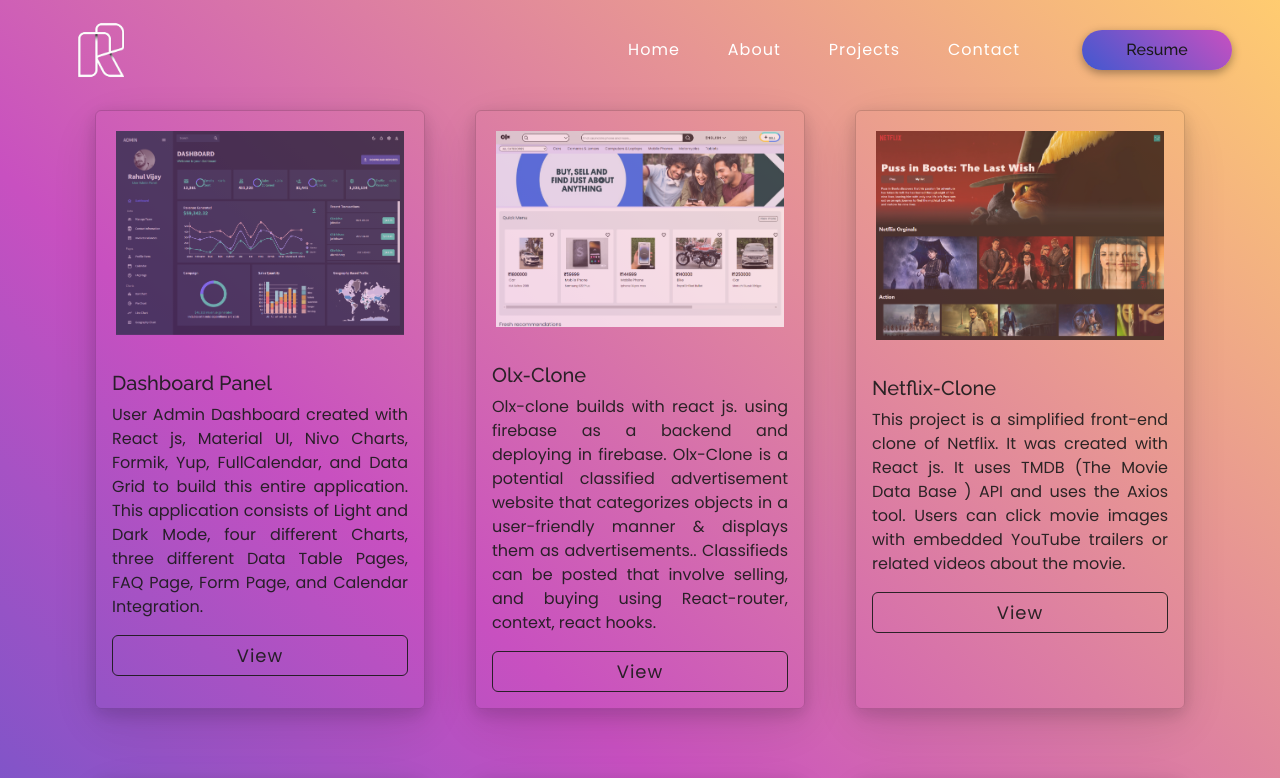
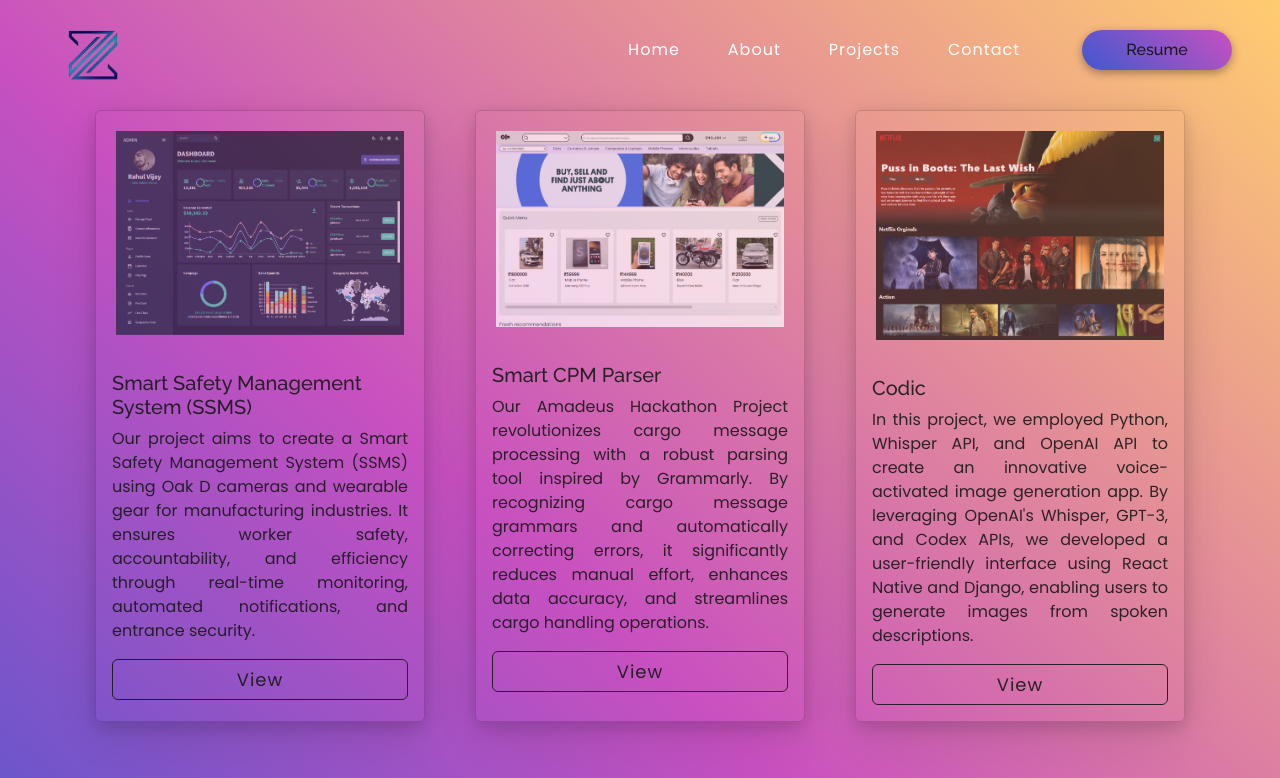
Before and after one commit to qasim418/portfolio, a React (Vite) app: page /project in a window 1280 px wide. Shown: the top 778 px of the page. Built offline with nearby package versions, Linux system fonts and the light colour scheme.

Commit message:
update portfolio

```diff
--- a/index.html
+++ b/index.html
@@ -4,7 +4,7 @@
     <meta charset="UTF-8" />
     <link rel="icon" type="image/svg+xml" href="/vite.svg" />
     <meta name="viewport" content="width=device-width, initial-scale=1.0" />
-    <title>Rahul Vijay</title>
+    <title>Zubair Zafar</title>
   </head>
   <body>
     <div id="root"></div>
--- a/src/components/Aboutpage.jsx
+++ b/src/components/Aboutpage.jsx
@@ -12,7 +12,7 @@
                 <Row className='textbackground'>
                     <Col md={7} >
                         <h3 className='aboutmetext'>About <span>Me</span></h3>
-                        <p className='aboutdetails'> I m a self-taught Front End developer from India. I build websites with a focus on providing the experience for everyone using them and responsiveness. Curious to learn more about developing scalable distribution systems, love problem solving, and care about writing and maintainable code. A responsive design makes your website accessible to all users, regardless of their devices.
+                        <p className='aboutdetails'>I'm a software engineer at Etihad Airways Aviation Group in Abu Dhabi, specializing in digital technology innovation. With a background in Computer Science, I excel in ML libraries, web technologies, and coding competitions. I've led top-performing teams, won hackathons, and taught Python at Stanford University. My diverse skill set includes ReactJS, Node.js, Git, and more. Passionate about innovation, I'm eager to contribute to cutting-edge projects
                         </p>
                         <div className="skillsContainer">
                             <div className="skill--scroll">
--- a/src/components/Contactpage.jsx
+++ b/src/components/Contactpage.jsx
@@ -7,15 +7,18 @@
       <Container>
         <h2 className="contacthead">Get In Touch</h2>
         <p className="contactpara">
-          I’m currently searching for opportunities for a front-end developer
-          role. <br /> If there is any vacancy my inbox is always open. Whether
-          <br /> you have any further questions or just want to say hi, <br />
-          I’ll try my best to get back to you!
+        I'm a passionate MERN Stack developer actively seeking new opportunities.
+        <br /> With a strong background in web development, including expertise in technologies like ReactJS, Redux, and JavaScript,
+          <br />I bring a proven track record of delivering clean and efficient code.  <br />
+          My dedication to problem-solving and continuous learning drives my commitment to excellence in web development
         </p>
+
+
+
         <button
           className="contactbtn"
           onClick={() => {
-            window.open("https://www.instagram.com/rahulvijay81/");
+            window.open("https://www.linkedin.com/in/zubair480");
           }}
         >
           Say Hello
@@ -24,7 +27,7 @@
         <p className="copyright">
           © Copyright 2023
           <hr />
-          Designed & Built by <span>rahulvijay</span>
+          Designed & Built by <span>Zubair Zafar</span>
         </p>
       </Container>
     </div>
--- a/src/components/Header.jsx
+++ b/src/components/Header.jsx
@@ -86,7 +86,7 @@
           <Button
             onClick={() => {
               window.open(
-                "https://drive.google.com/file/d/15vdagidjigsbsGOCWLp2vJeqBGFXGXoU/view?usp=drive_link"
+                "https://drive.google.com/file/d/1G99LFNfpumXu6wbjMi_Y3IsgWvKKnSyA/view?usp=sharing"
               );
             }}
             className="resumebtn"
--- a/src/components/Homepage.jsx
+++ b/src/components/Homepage.jsx
@@ -4,37 +4,36 @@
   AiFillGithub,
   AiOutlineTwitter,
   AiFillInstagram,
+  AiFillPhone,
+  AiFillMail,
 } from "react-icons/ai";
 import { FaLinkedinIn } from "react-icons/fa";
 import "../pages/style.css";
 
 
 function Home() {
+
   return (
     <div className='homepagebackground'>
       <Container>
         <Row>
           <Col md={7}>
             <h2 className='headtext'>Hello <span className='wave'>👋 </span></h2>
-            <h2 className='nametext'>Im Rahul Vijay</h2>
+            <h2 className='nametext'>Im Zubair Zafar</h2>
             <span></span>
             <Text />
             <button onClick={() => {
-              window.open("https://github.com/rahulvijay81");
+              window.open("https://github.com/zubair480");
             }}
               className='socailmediabtn'><AiFillGithub className='icon' /></button>
             <button onClick={() => {
-              window.open("https://www.linkedin.com/in/rahulvijay81/");
+              window.open("https://www.linkedin.com/in/zubair480");
             }}
               className='socailmediabtn'><FaLinkedinIn className='icon' /></button>
-            <button onClick={() => {
-              window.open("https://twitter.com/rahulvijay8156");
-            }}
-              className='socailmediabtn'><AiOutlineTwitter className='icon' /></button>
-            <button onClick={() => {
-              window.open("https://instagram.com/rahulvijay81");
-            }}
-              className='socailmediabtn'><AiFillInstagram className='icon' /></button>
+            <button onClick={() => window.open('https://wa.me/+923039008284', '_blank')}
+              className='socailmediabtn'><AiFillPhone className='icon' /></button>
+            <button onClick={() => window.open("mailto:zubairzafar480@gmail.com?subject=Subject%20of%20the%20email&body=Body%20of%20the%20email")}
+              className='socailmediabtn'><AiFillMail className='icon' /></button>
           </Col>
 
           <Col md={5}>
--- a/src/components/Projectlist.jsx
+++ b/src/components/Projectlist.jsx
@@ -11,7 +11,7 @@
 
 function Projectlist() {
   return (
-    <div className="projectbackground">
+    <div className="projectbackground" style={{height : "70rem"}}>
       <Container fluid className="project-section">
         <Container>
           <Row style={{ justifyContent: "center", paddingBottom: "10px" }}>
@@ -19,9 +19,9 @@
               <ProjectCard
                 imgPath={adminpanel}
                 isBlog={false}
-                title="Dashboard Panel"
-                description="User Admin Dashboard created with React js, Material UI, Nivo Charts, Formik, Yup, FullCalendar, and Data Grid to build this entire application. This application consists of Light and Dark Mode, four different Charts, three different Data Table Pages, FAQ Page, Form Page, and Calendar Integration."
-                ghLink="https://rahul-dashboard-pannel.netlify.app"
+                title="Smart Safety Management System (SSMS)"
+                description="Our project aims to create a Smart Safety Management System (SSMS) using Oak D cameras and wearable gear for manufacturing industries. It ensures worker safety, accountability, and efficiency through real-time monitoring, automated notifications, and entrance security."
+                ghLink="https://github.com/zubair480/UltraHack-Transatlantic"
               />
             </Col>
 
@@ -29,9 +29,9 @@
               <ProjectCard
                 imgPath={olximage}
                 isBlog={false}
-                title="Olx-Clone"
-                description="Olx-clone builds with react js. using firebase as a backend and deploying in firebase. Olx-Clone is a potential classified advertisement website that categorizes objects in a user-friendly manner & displays them as advertisements.. Classifieds can be posted that involve selling, and buying using React-router, context, react hooks."
-                ghLink="https://olx-clone-rahul.netlify.app/"
+                title="Smart CPM Parser"
+                description="Our Amadeus Hackathon Project revolutionizes cargo message processing with a robust parsing tool inspired by Grammarly. By recognizing cargo message grammars and automatically correcting errors, it significantly reduces manual effort, enhances data accuracy, and streamlines cargo handling operations."
+                ghLink="https://github.com/zubair480/amadeus-hackathon-proj"
               />
             </Col>
 
@@ -39,13 +39,13 @@
               <ProjectCard
                 imgPath={netfliximage}
                 isBlog={false}
-                title="Netflix-Clone"
-                description="This project is a simplified front-end clone of Netflix. It was created with React js. It uses TMDB (The Movie Data Base ) API and uses the Axios tool. Users can click movie images with embedded YouTube trailers or related videos about the movie."
-                ghLink="https://react-netflixweb-clone.netlify.app/"
+                title="Codic"
+                description="In this project, we employed Python, Whisper API, and OpenAI API to create an innovative voice-activated image generation app. By leveraging OpenAI's Whisper, GPT-3, and Codex APIs, we developed a user-friendly interface using React Native and Django, enabling users to generate images from spoken descriptions."
+                ghLink="https://github.com/QU01/OpenAIHackatonApp"
               />
             </Col>
 
-            <Col md={4} className="project-card">
+            {/* <Col md={4} className="project-card">
               <ProjectCard
                 imgPath={gridlinesbuilders}
                 isBlog={false}
@@ -73,7 +73,7 @@
                 description=" To-Do App that build will allow a user to add a task to a list of to-do items. Once the task is added, the user will be able to delete it as completed once it has done."
                 ghLink="https://todolist-rahul81.netlify.app/"
               />
-            </Col>
+            </Col> */}
           </Row>
         </Container>
       </Container>
--- a/src/components/Text.jsx
+++ b/src/components/Text.jsx
@@ -7,9 +7,10 @@
     <Typewriter
       options={{
         strings: [
-          "React Js Developer",
-          "UI Developer",
-          "Front End Developer",
+          "Software Engineer",
+          "MERN Stack Developer",
+          "Lead Instructor",
+
         ],
         autoStart: true,
         loop: true,
```
Also changed, not shown: src/Assets/logor.png, 1 other file (tests, documents, lock files or other folders).
